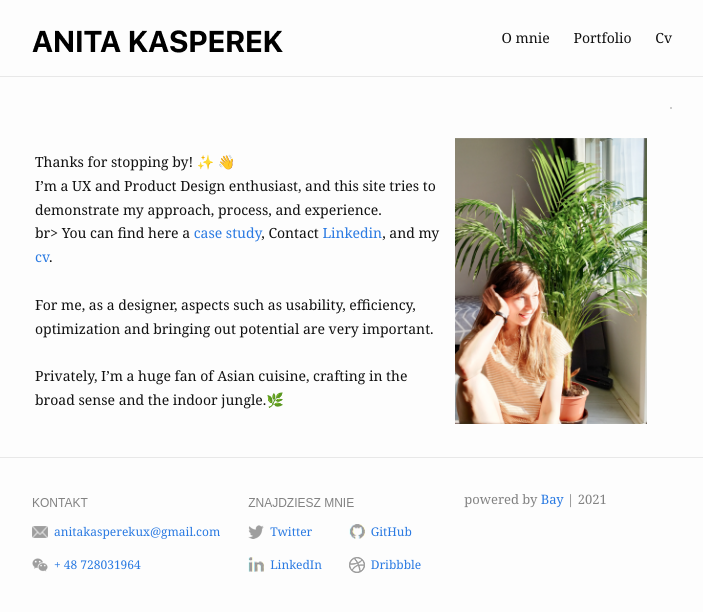
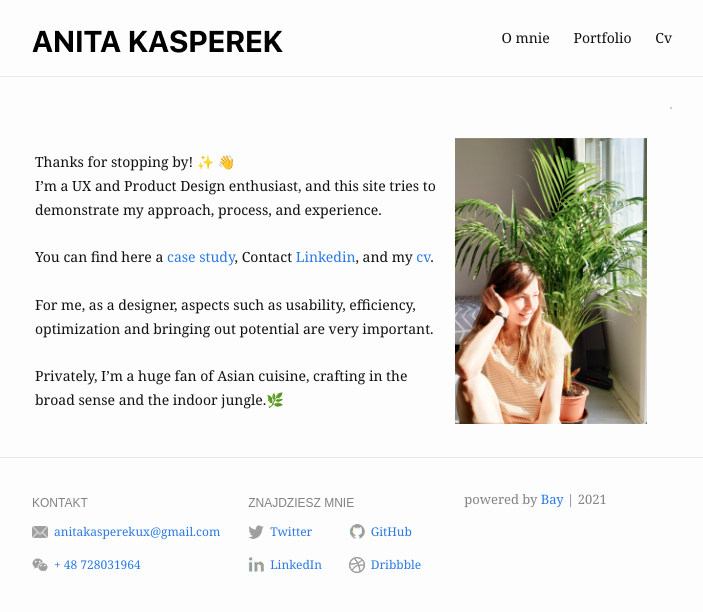
Before and after one commit to anita-kasperek/anita-kasperek.github.io, a Jekyll site: the page built from index.md, in a window 1280 px wide. Shown: the top 612 px of the page, without its empty margins (288-991 px from the left). Built offline with Jekyll 4.4.1, drawn with Linux system fonts in a browser that asks for light colours; emoji names are drawn with the system emoji font.

Commit message:
Update index.md

```diff
--- a/index.md
+++ b/index.md
@@ -9,4 +9,4 @@ profile_picture:
 
 |                                                              |                                                              |
 | ------------------------------------------------------------ | ------------------------------------------------------------ |
-| Thanks for stopping by! :sparkles: :wave: <br>I'm a UX and Product Design enthusiast, and this site tries to demonstrate my approach, process, and experience.<br>br> You can find here a <a href="https://anita-kasperek.github.io/portfolio">case study</a>, Contact [Linkedin](https://www.linkedin.com/in/anita-kasperek/), and my <a href="https://drive.google.com/drive/folders/1xgnFojJ_J6wicAkPbaV662YhJ7KLHCxb?usp=sharing">cv</a>.<br><br>For me, as a designer, aspects such as usability, efficiency, optimization and bringing out potential are very important.<br><br>Privately, I'm a huge fan of Asian cuisine, crafting in the broad sense and the indoor jungle.🌿 | <img  src="https://raw.githubusercontent.com/anita-kasperek/anita-kasperek.github.io/main/assets/img/profile%20pic.jpg" style="zoom:50%;" /> |
+| Thanks for stopping by! :sparkles: :wave: <br>I'm a UX and Product Design enthusiast, and this site tries to demonstrate my approach, process, and experience.<br><br> You can find here a <a href="https://anita-kasperek.github.io/portfolio">case study</a>, Contact [Linkedin](https://www.linkedin.com/in/anita-kasperek/), and my <a href="https://drive.google.com/drive/folders/1xgnFojJ_J6wicAkPbaV662YhJ7KLHCxb?usp=sharing">cv</a>.<br><br>For me, as a designer, aspects such as usability, efficiency, optimization and bringing out potential are very important.<br><br>Privately, I'm a huge fan of Asian cuisine, crafting in the broad sense and the indoor jungle.🌿 | <img  src="https://raw.githubusercontent.com/anita-kasperek/anita-kasperek.github.io/main/assets/img/profile%20pic.jpg" style="zoom:50%;" /> |
```
